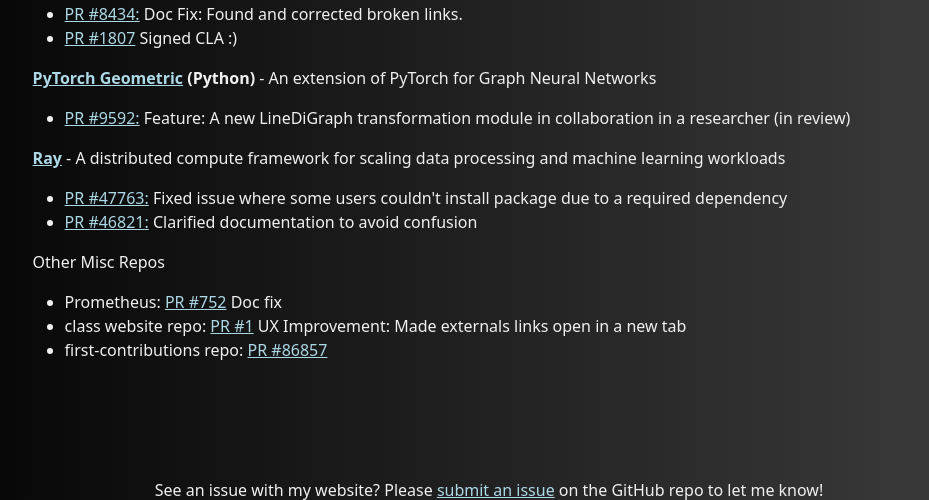
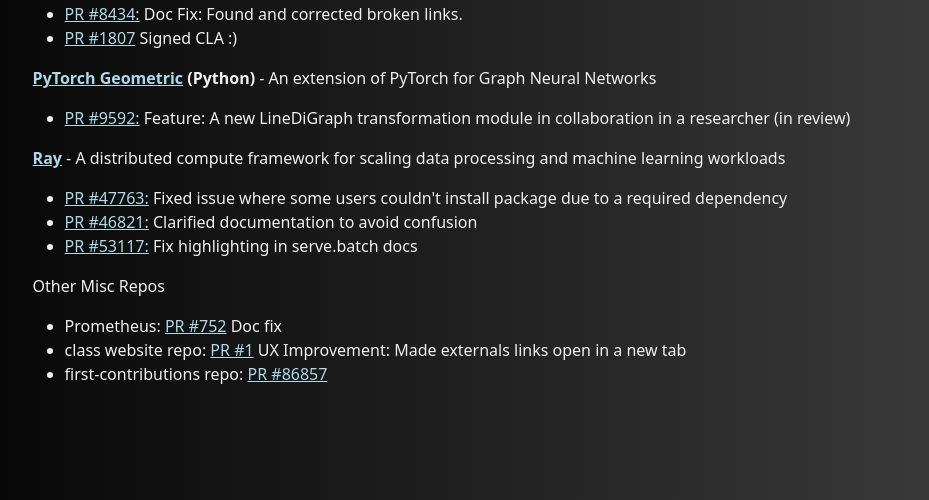
Before and after one commit to petern48/petern48-io, a Flask app: page /open-source in a window 1280 px wide. Shown: the part 1127-1627 px from the top of the page, without its empty margins (151-1080 px from the left). Run offline with Flask 3, Linux system fonts and the light colour scheme.

Commit message:
Add ray doc pr

```diff
--- a/templates/open-source.html
+++ b/templates/open-source.html
@@ -194,6 +194,10 @@
                 <a href="https://github.com/ray-project/ray/pull/46821" target="_blank">PR #46821:</a>
                 Clarified documentation to avoid confusion
             </li>
+            <li>
+                <a href="https://github.com/ray-project/ray/pull/53117" target="_blank">PR #53117:</a>
+                Fix highlighting in serve.batch docs
+            </li>
         </ul>
         <p>
             Other Misc Repos
```
